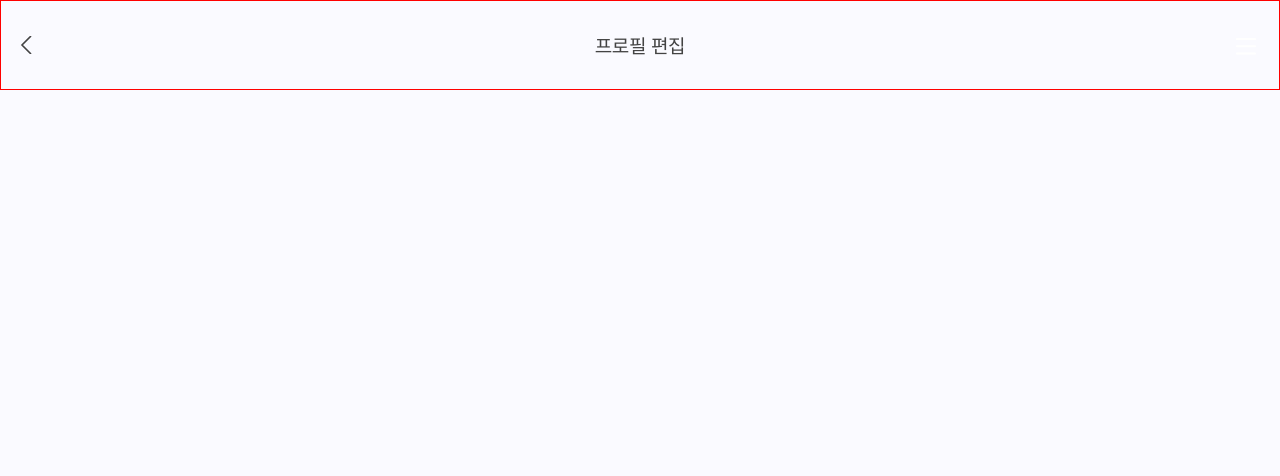
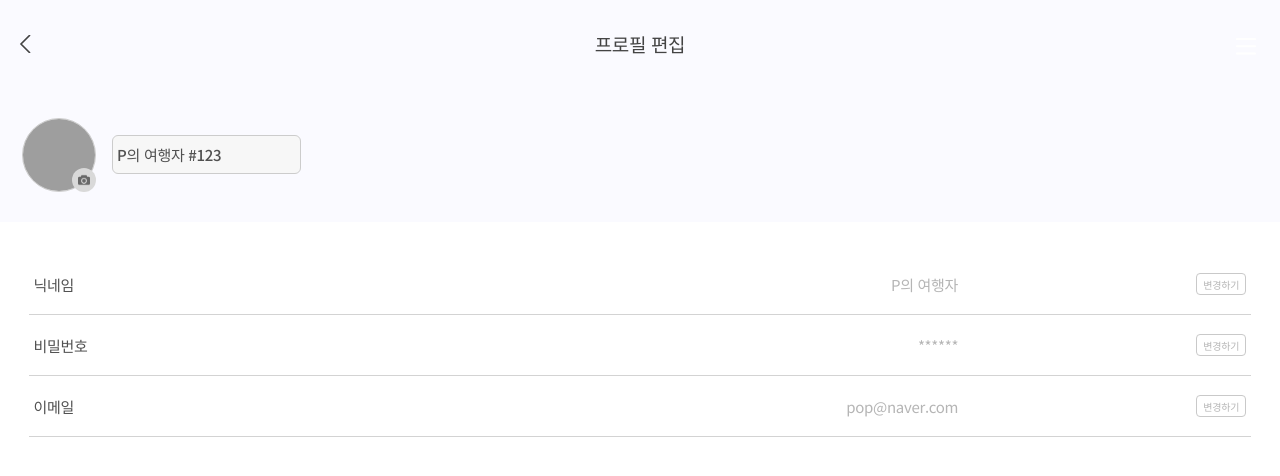
Before and after one commit to BTS-Busan-Trip-Supporter/front-end, a Next.js app: page /my/profile in a window 1280 px wide. Shown: the top 476 px of the page. Built offline with nearby package versions, Linux system fonts and the light colour scheme; grey boxes are pictures that could not be loaded.

Commit message:
feat: Added ProfileSection

```diff
--- a/src/app/pages/profile-edit-page.tsx
+++ b/src/app/pages/profile-edit-page.tsx
@@ -2,6 +2,17 @@
 
 import styled from '@emotion/styled';
 import { useRouter } from 'next/navigation';
+
+import { Header, ProfileSection } from '@/components/profile';
+import { type User } from '@/features/profile';
+
+const dummyUser: User = {
+  tag: 123,
+  nickname: 'P의 여행자',
+  password: '123456',
+  email: 'pop@naver.com',
+  profileImage: 'https://picsum.photos/50/50',
+};
 
 export function ProfileEditPage() {
   const router = useRouter();
@@ -11,22 +22,8 @@ export function ProfileEditPage() {
         h2='프로필 편집'
         prevButtonHandler={() => router.replace('/my')}
       />
+      <ProfileSection user={dummyUser} />
     </styles.container>
-  );
-}
-
-function Header({
-  h2,
-  prevButtonHandler,
-}: {
-  h2: string;
-  prevButtonHandler: () => void;
-}) {
-  return (
-    <styles.header>
-      <styles.prevButton onClick={prevButtonHandler} />
-      <h2>{h2}</h2>
-    </styles.header>
   );
 }
 
@@ -39,40 +36,4 @@ const styles = {
     align-items: center;
     background-color: #fafaff;
   `,
-
-  header: styled.section`
-    display: flex;
-    align-items: center;
-    justify-content: center;
-    padding: 1.9rem;
-
-    width: 100%;
-    position: relative;
-
-    border: 1px solid red;
-
-    h2 {
-      color: #434343;
-
-      text-align: center;
-      font-family: 'Noto Sans KR';
-      font-size: 1.1875rem;
-      font-style: normal;
-      font-weight: 500;
-      line-height: normal;
-      letter-spacing: -0.02375rem;
-    }
-  `,
-
-  prevButton: styled.button`
-    background: url('/chevron-left.svg') no-repeat center;
-    background-size: content;
-    width: 1.125rem;
-    height: 1.125rem;
-    position: absolute;
-    border: none;
-    left: 1rem;
-    top: 50%;
-    transform: translateY(-50%);
-  `,
 };
--- /dev/null
+++ b/src/components/profile/Header.tsx
@@ -0,0 +1,54 @@
+'use client';
+
+import styled from '@emotion/styled';
+
+export function Header({
+  h2,
+  prevButtonHandler,
+}: {
+  h2: string;
+  prevButtonHandler: () => void;
+}) {
+  return (
+    <styles.header>
+      <styles.prevButton onClick={prevButtonHandler} />
+      <h2>{h2}</h2>
+    </styles.header>
+  );
+}
+
+const styles = {
+  header: styled.section`
+    display: flex;
+    align-items: center;
+    justify-content: center;
+    padding: 1.9rem;
+
+    width: 100%;
+    position: relative;
+
+    h2 {
+      color: #434343;
+
+      text-align: center;
+      font-family: 'Noto Sans KR';
+      font-size: 1.1875rem;
+      font-style: normal;
+      font-weight: 500;
+      line-height: normal;
+      letter-spacing: -0.02375rem;
+    }
+  `,
+
+  prevButton: styled.button`
+    background: url('/chevron-left.svg') no-repeat center;
+    background-size: content;
+    width: 1.125rem;
+    height: 1.125rem;
+    position: absolute;
+    border: none;
+    left: 1rem;
+    top: 50%;
+    transform: translateY(-50%);
+  `,
+};
--- /dev/null
+++ b/src/components/profile/ProfileSection.tsx
@@ -0,0 +1,191 @@
+'use client';
+
+import styled from '@emotion/styled';
+
+import { type User } from '@/features/profile';
+
+export function ProfileSection({ user }: { user: User }) {
+  return (
+    <styles.container>
+      <styles.infoEditSection>
+        <EditProfileImage imgSrc={user.profileImage} />
+        <styles.nickname>{`${user.nickname} #${user.tag}`}</styles.nickname>
+      </styles.infoEditSection>
+      <styles.infoSection>
+        <ProfileInfo user={user} />
+      </styles.infoSection>
+    </styles.container>
+  );
+}
+
+function EditProfileImage({ imgSrc }: { imgSrc: string }) {
+  return (
+    <styles.imageWrapper>
+      <styles.profileImg src={imgSrc} alt='profile-img' />
+      <styles.cameraIcon />
+    </styles.imageWrapper>
+  );
+}
+
+function ProfileInfo({ user }: { user: User }) {
+  return (
+    <styles.infoList>
+      <ListItem menu='닉네임' content={user.nickname} onClick={() => {}} />
+      <ListItem
+        menu='비밀번호'
+        content={user.password.replace(/./g, '*')}
+        onClick={() => {}}
+      />
+      <ListItem menu='이메일' content={user.email} onClick={() => {}} />
+    </styles.infoList>
+  );
+}
+
+function ListItem({
+  menu,
+  content,
+  onClick,
+}: {
+  menu: string;
+  content: string;
+  onClick: () => void;
+}) {
+  return (
+    <li>
+      <p>{menu}</p>
+      <input type='text' value={content} readOnly={menu === '비밀번호'} />
+      <styles.changeButton onClick={onClick}>변경하기</styles.changeButton>
+    </li>
+  );
+}
+
+const styles = {
+  container: styled.div`
+    display: flex;
+    width: 100%;
+    height: 100%;
+    flex-direction: column;
+    align-items: center;
+    background-color: #fafaff;
+  `,
+
+  infoEditSection: styled.div`
+    width: 100%;
+    display: flex;
+    align-items: center;
+    gap: 1rem;
+    padding: 1.88rem 1.38rem;
+  `,
+
+  imageWrapper: styled.div`
+    display: flex;
+    position: relative;
+  `,
+  profileImg: styled.img`
+    width: 4.625rem;
+    height: 4.625rem;
+    background: #f2f2f2;
+    border: 0.5px solid #ccc;
+    border-radius: 50%;
+    overflow: auto;
+    object-fit: cover;
+  `,
+
+  cameraIcon: styled.div`
+    width: 1.5rem;
+    height: 1.5rem;
+    background: url('/camera.svg') no-repeat center;
+    background-size: content;
+    position: absolute;
+    bottom: 0;
+    right: 0;
+    z-index: 100;
+  `,
+
+  nickname: styled.div`
+    width: 11.8125rem;
+    height: 2.4375rem;
+    border-radius: 0.375rem;
+    border: 0.4px solid #ccc;
+    background: #f7f7f7;
+
+    padding: 0.25rem;
+    align-items: center;
+    justify-content: space-between;
+    display: flex;
+
+    color: #505050;
+    font-family: 'Noto Sans KR';
+    font-size: 0.9375rem;
+    font-style: normal;
+    font-weight: 500;
+    line-height: normal;
+    letter-spacing: -0.01875rem;
+  `,
+
+  changeButton: styled.button`
+    padding: 0.15rem 0.38rem;
+    border-radius: 0.25rem;
+    border: 0.4px solid #c9c9c9;
+    background-color: transparent;
+
+    color: #b5b5b5;
+    font-family: 'Noto Sans KR';
+    font-size: 0.625rem;
+    font-weight: 400;
+    line-height: normal;
+    letter-spacing: -0.0125rem;
+  `,
+
+  infoSection: styled.div`
+    width: 100%;
+    height: 100%;
+    background: #fff;
+    padding: 2rem 1.8rem;
+  `,
+
+  infoList: styled.ul`
+    display: flex;
+    width: 100%;
+    flex-direction: column;
+
+    li {
+      border-bottom: 0.4px solid #d3d3d3;
+      padding: 1.2rem 0.3rem;
+      display: flex;
+      width: 100%;
+      align-items: center;
+      justify-content: space-between;
+      gap: 0.8rem;
+
+      p {
+        width: 5rem;
+        color: #505050;
+        font-family: 'Noto Sans KR';
+        font-size: 0.9375rem;
+        font-style: normal;
+        font-weight: 500;
+        line-height: normal;
+        letter-spacing: -0.01875rem;
+      }
+
+      input {
+        border: none;
+        width: 50%;
+        height: 100%;
+        color: #b5b5b5;
+        text-align: right;
+        font-family: 'Noto Sans KR';
+        font-size: 0.9375rem;
+        font-style: normal;
+        font-weight: 400;
+        line-height: normal;
+        letter-spacing: -0.01875rem;
+
+        &:focus {
+          outline: none;
+        }
+      }
+    }
+  `,
+};
--- /dev/null
+++ b/src/components/profile/index.ts
@@ -0,0 +1,2 @@
+export * from './Header';
+export * from './ProfileSection';
--- /dev/null
+++ b/src/features/profile/index.ts
@@ -0,0 +1 @@
+export * from './profile.type';
```
Also changed, not shown: src/features/profile/profile.type.ts (added, +7 -0 lines), public/camera.svg (added).
